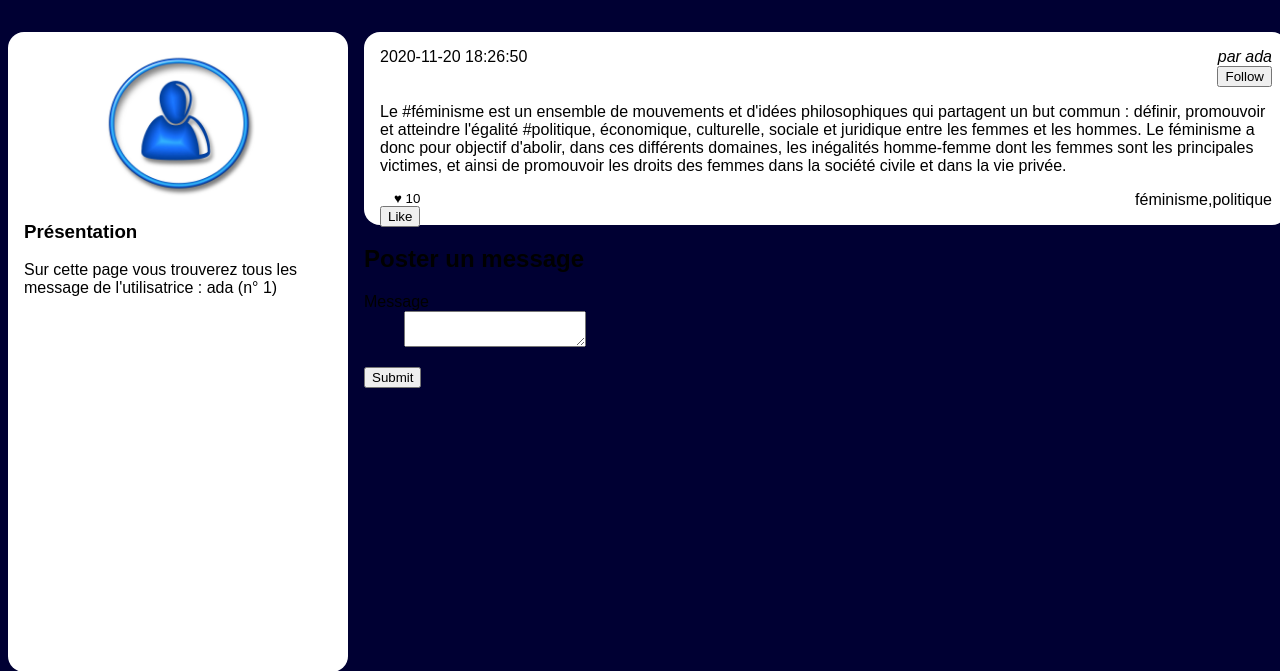
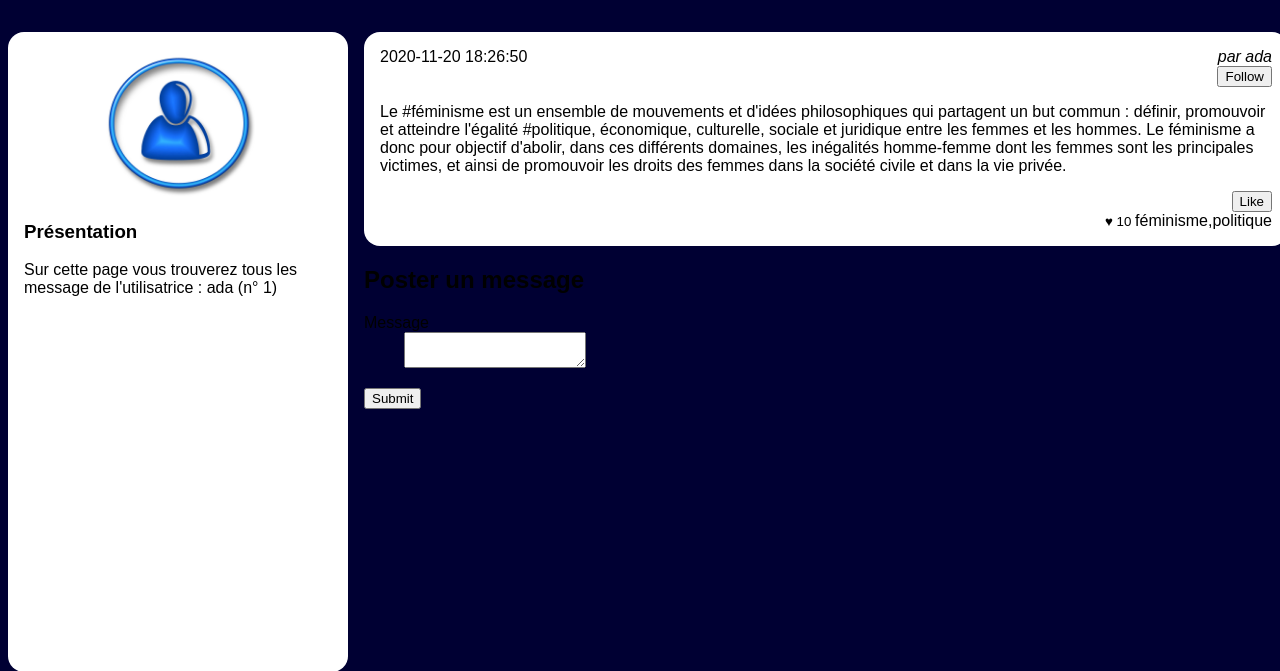
Before and after one commit to adatechschool/projet-collectif---reseau-social-php-agb_social, a PHP site: page /wall.php?user_id=1 in a window 1280 px wide. Shown: the part 90-761 px from the top of the page. Run offline with PHP 8.4, Linux system fonts and the light colour scheme; a user stored in the database is signed in; data comes from the database, SQL or seed files in the repository; data that the repository does not hold is empty.

Commit message:
CSS modification

```diff
--- a/Niveau1/Niveau1/style.css
+++ b/Niveau1/Niveau1/style.css
@@ -119,7 +119,7 @@ body>header #user:hover ul{
     text-align: right;
 }
 #wrapper main article footer small{
-    float:left;
+    float:none;
 }
 
 #wrapper.admin{flex-direction: row-reverse}
@@ -132,7 +132,7 @@ body>header #user:hover ul{
 #wrapper.admin article p{float:left;margin:0;}
 
 #wrapper input[type="submit"]{
-    flex: auto;
+    position: relative;
 }
 
 .parameters dl dt{float:left;font-weight: bold;line-height: 1.5em;}
--- a/Niveau1/Niveau1/wall.php
+++ b/Niveau1/Niveau1/wall.php
@@ -76,7 +76,7 @@
                             <p><?php echo $post['content']?></p>
                         </div>
                         <footer>
-                            <small>♥ <?php echo $post['like_number']; include "like.php"; ?>
+                            <small><?php include "like.php";?> ♥ <?php echo $post['like_number'];  ?>
                             </small>
                             <a href=""><?php echo $post['taglist']?></a>
                         </footer>
```
